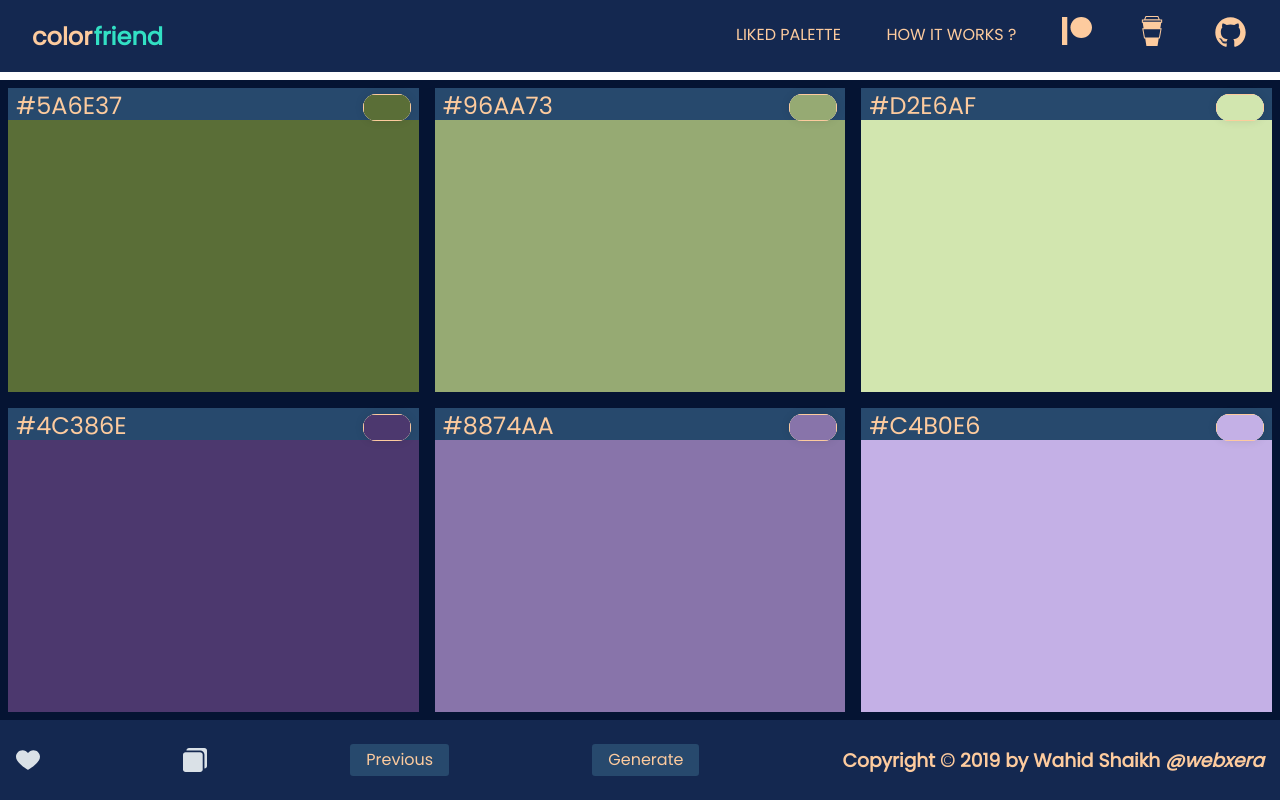
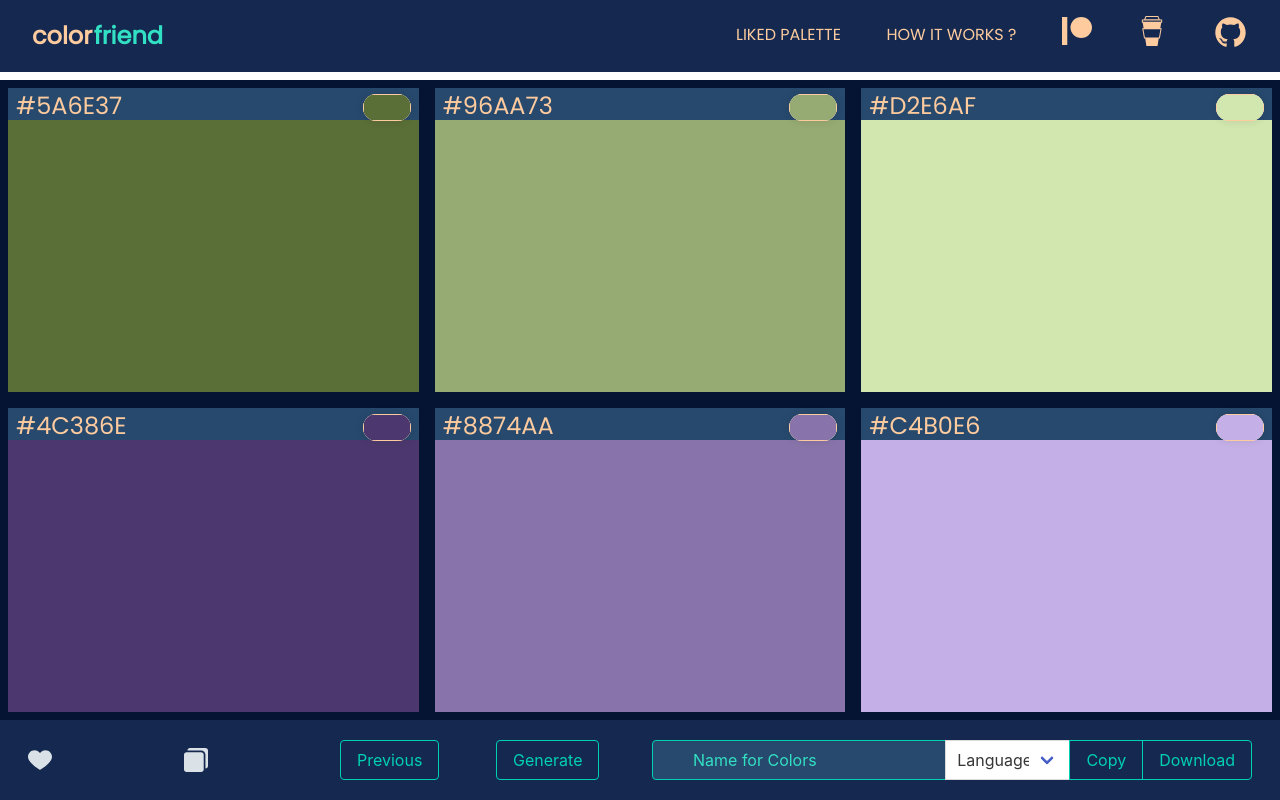
Before and after one commit to wahidzzz/colorfriend, a Vue app: page / in a window 1280 px wide. Built offline with nearby package versions, Linux system fonts and the light colour scheme; no server answers; what vue-clipboard2, vue-toasted would draw is missing.

Commit message:
added bulma throughout bottomNav

```diff
--- a/package.json
+++ b/package.json
@@ -11,6 +11,7 @@
     "bulma": "^0.9.1",
     "color-convert": "^2.0.1",
     "core-js": "^3.6.5",
+    "jspdf": "^2.1.1",
     "vue": "^2.6.11",
     "vue-clipboard2": "^0.3.1",
     "vue-router": "^3.4.9",
--- a/src/components/bottomNav.vue
+++ b/src/components/bottomNav.vue
@@ -1,5 +1,8 @@
 <template>
-  <div id="bottomNav" class="bottomNav">
+    <div id="bottomNav" class="columns is-desktop is-vcentered bottomNav">
+      <div class="column">
+        <div class="columns  is-vcentered is-desktop is-mobile">
+          <div class="column">
             <div id="heart" title="like" @click="likedPalette">
               <svg
                 version="1.1"
@@ -36,6 +39,8 @@
                 <g />
               </svg>
             </div>
+          </div>
+          <div class="column">
               <div id="copy" title="quick copy to clipboard" @click="copyPalette">
                 <svg
                   version="1.1"
@@ -82,11 +87,47 @@
                   <g />
                 </svg>
               </div>
-    <button id="prevButton" title="Get Previous random palette" @click="getPrev">Previous</button>
-    <button id="ranButton" title="Generate random palettes" @click="setColors">Generate</button>
-    <div class="copyRight">
+          </div>
+          <div class="column">
+            <button class="button is-primary is-outlined" title="Get Previous random palette" @click="getPrev">Previous</button>
+          </div>
+          <div class="column">
+              <button class="button is-primary is-outlined" title="Generate random palettes" @click="setColors">Generate</button>
+          </div>
+        </div>
+      </div>
+      <div class="column">
+        <div class="field has-addons">
+          <p class="control has-icons-left">
+              <input class="input is-primary" type="text" placeholder="Name for Colors">
+              <span class="icon is-small is-left">
+                <i class="fas fa-lock"></i>
+              </span>
+            </p>
+            <div class="control is-expanded">
+              <div class="select is-fullwidth">
+                <select name="langSel" id="langSel" title="language options" v-model="selectedLang">
+                  <option value selected>Language</option>
+                  <option value="css">CSS</option>
+                  <option value="Less">less</option>
+                  <option value="python">Python</option>
+                  <option value="js">JS</option>
+                  <option value="plain">Plain Text</option>
+                </select>
+              </div>
+            </div>
+            <div class="control">
+              <button class="button is-primary is-outlined" id="copyWithLang" @click="copyWithLang" title="copy with language syntax">Copy</button>
+            </div>
+            <div class="control">
+              <button class="button is-primary is-outlined" id="downloadAsFile" @click="createPDF">Download</button>
+            </div>
+        </div>
+      </div>
+
+    <!-- <div class="copyRight">
       <h3>Copyright © 2019 by Wahid Shaikh <a href="https://webxera.xyz" target="_blank">@webxera</a></h3>
-    </div>
+    </div> -->
     <!-- <form id="colorPalette" method="POST">
       <div id="saveName">
         <label for="name">Name :</label>
@@ -114,6 +155,7 @@
 
 <script>
 import { mapGetters, mapActions } from "vuex";
+import { jsPDF } from "jspdf";
 export default {
   name: "bottomNav",
   data() {
@@ -124,26 +166,26 @@ export default {
   },
   methods: {
     ...mapActions(["setColors"]),
-    // createPDF() {
-    //   var selectedLang = this.selectedLang == "" ? "plain" : this.selectedLang;
-    //   var saveColorName =
-    //     this.colorName == ""
-    //       ? "colorfriend-color-palette" + this.selectedLang
-    //       : "colorfriend-" + this.colorName + this.selectedLang;
-    //   console.log(selectedLang, saveColorName);
-    //   var doc = new jsPDF();
-    //   doc.setFont("poppins", "normal");
-    //   doc.text("colorfriend color-palette", 50, 20);
-    //   doc.text(saveColorName + "", 50, 40);
-    //   var y = 40;
-    //   this.allColorValues.forEach((color) => {
-    //     doc.text(color + "", 60, (y += 20));
-    //   });
-    //   doc.save("colorfriend-" + this.colorName + ".pdf");
-    // },
-    // copyWithLang() {
-    //   console.log("");
-    // },
+    createPDF() {
+      var selectedLang = this.selectedLang == "" ? "plain" : this.selectedLang;
+      var saveColorName =
+        this.colorName == ""
+          ? "colorfriend-color-palette" + this.selectedLang
+          : "colorfriend-" + this.colorName + this.selectedLang;
+      console.log(selectedLang, saveColorName);
+      var doc = new jsPDF();
+      doc.setFont("poppins", "normal");
+      doc.text("colorfriend color-palette", 50, 20);
+      doc.text(saveColorName + "", 50, 40);
+      var y = 40;
+      this.allColorValues.forEach((color) => {
+        doc.text(color + "", 60, (y += 20));
+      });
+      doc.save("colorfriend-" + this.colorName + ".pdf");
+    },
+    copyWithLang() {
+      console.log("");
+    },
     likedPalette() {
       var finalData = JSON.parse(JSON.stringify(this.allColorValues));
       fetch("https://api.ipify.org?format=json")
@@ -184,14 +226,14 @@ export default {
 </script>
 <style scoped>
 #bottomNav {
-  display: flex;
-  align-items: center;
-  justify-content: space-between;
   position: absolute;
   bottom: 0;
   padding: 1rem;
-  height: 10%;
+  margin: 0;
+  height: 10vh;
+  max-height:20vh;
   width: 100vw;
+  max-width:100%;
   background-color: var(--dark-color);
 }
 #heart,
@@ -209,6 +251,22 @@ export default {
   cursor: pointer;
   fill: var(--accent-color);
 }
+select{
+  color:var(--light-color);
+}
+input{
+  color: var(--extra-color);
+  background-color:var(--light-color);
+}
+input::placeholder { /* Chrome, Firefox, Opera, Safari 10.1+ */
+  color: var(--extra-color);
+  opacity: 1; /* Firefox */
+}
+
+:-ms-input-placeholder { /* Internet Explorer 10-11 */
+  color: var(--extra-color);
+}
+
 /* form {
   width: 55%;
   display: flex;
@@ -254,7 +312,7 @@ input:focus {
   outline: none;
   border-radius: 0.2rem;
 } */
-#ranButton,
+/* #ranButton,
 #prevButton{
   height: 2rem;
   padding: 1rem;
@@ -271,7 +329,7 @@ input:focus {
 #ranButton:hover {
   color: var(--light-color);
   background: var(--accent-color);
-}
+} */
 .copyRight h3{
   background: var(--dark-color);
   color: var(--accent-color);
@@ -282,15 +340,4 @@ input:focus {
   text-decoration: none;
   font-style: italic;
 }
-@media only screen and (max-width: 768px) {
-  #bottomNav {
-    display: flex;
-  }
-  #ranButton{
-    width:35%;
-  }
-  .copyRight{
-    display:none;
-  }
-}
 </style>
--- a/src/components/headerNav.vue
+++ b/src/components/headerNav.vue
@@ -117,6 +117,7 @@ export default {
   height: 9%;
   max-height: 10%;
   width: 100vw;
+  max-width:100%;
   position: absolute;
   top: 0;
 }
@@ -139,6 +140,10 @@ a{
   outline: none;
   border-bottom: 0.2rem solid transparent;
   transition: border 0.5s ease-in-out;
+}
+a:hover{
+  color: var(--accent-color);
+  cursor: pointer;
 }
 #navLinks div:hover,
 div:focus {
--- a/src/components/liked.vue
+++ b/src/components/liked.vue
@@ -1,13 +1,13 @@
 <template>
   <div id="liked">
-       <link rel="stylesheet" href="https://cdn.jsdelivr.net/npm/bulma@0.9.1/css/bulma.min.css">
+       <!-- <link rel="stylesheet" href="https://cdn.jsdelivr.net/npm/bulma@0.9.1/css/bulma.min.css"> -->
        <headerNav></headerNav>
         <div id="likedBody">
             <h2 v-if="!this.rowNum" id="noLikeMsg">No Color Friends to Hangout with 😞, Heart your favorite Color Palettes 😃 </h2>
             <!-- <h4 v-for="row in this.rowNum" :key="row">{{row}}</h4> -->
-            <div class="columns" v-if="this.colArr">
+            <div class="columns is-multiline is-centered" v-if="this.colArr">
                 <div v-for="(value, name) in this.colArr" :key="name">
-                    <div class="column">
+                    <div class="column is-full">
                         <div class="card">
                         <header class="card-header">
                             <p class="card-header-title">
@@ -16,7 +16,7 @@
                         </header>
                         <div class="card-content">
                             <div class="content">
-                                <div class="columns is-mobile is-desktop">
+                                <div class="columns is-vccentered is-mobile is-desktop">
                                     <div class="column is-one-third" :style="[{ 'background-color':value[0]}]">{{value[0]}}</div>
                                     <div class="column is-one-third" :style="[{ 'background-color':value[1]}]">{{value[1]}}</div>
                                     <div class="column is-one-third" :style="[{ 'background-color':value[2]}]">{{value[2]}}</div>
@@ -66,6 +66,9 @@ export default {
 };
 </script>
 <style scoped>
+#navLinks a:hover,a:hover{
+    color:var(--accent-color);
+}
 #noLikeMsg{
     margin: .2em;
     padding:.2em;
@@ -81,9 +84,10 @@ export default {
 #likedBody{
     position: absolute;
     top:10vh;
-    height:90vh;
+    height:auto;
+    min-height:90vh;
     width: 100vw;
-     background-color: var(--light-color);
+    background-color: var(--light-color);
 }
 .card {
     background-color: var(--background-color);
--- a/src/main.js
+++ b/src/main.js
@@ -2,6 +2,8 @@ import Vue from "vue";
 import App from "./App.vue";
 import store from "./store";
 import router from "./router";
+import "../node_modules/bulma/css/bulma.css";
+
 Vue.config.productionTip = false;
 
 new Vue({
```
Also changed, not shown: 1 other file (tests, documents, lock files or other folders). Lines whose indentation alone changed are shown as unchanged.
